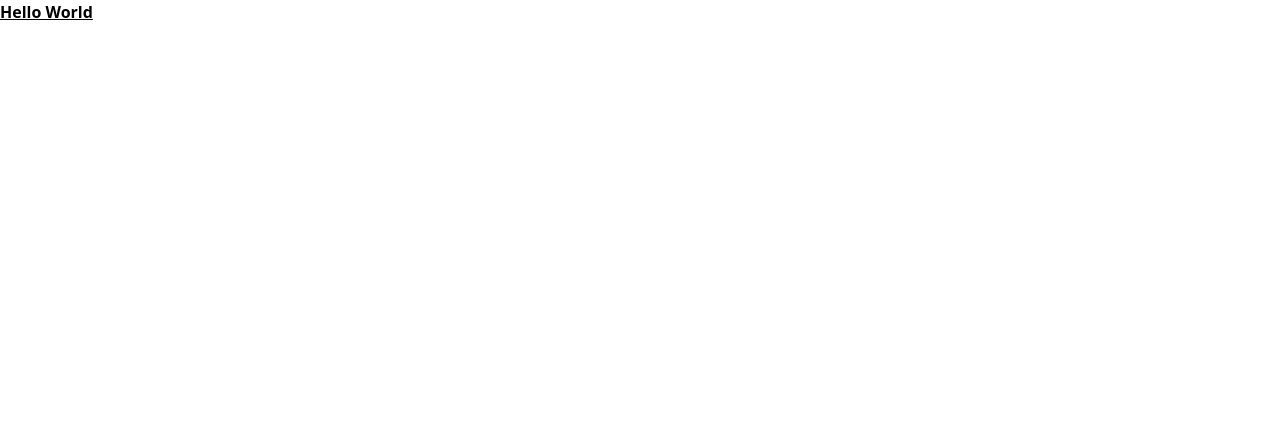
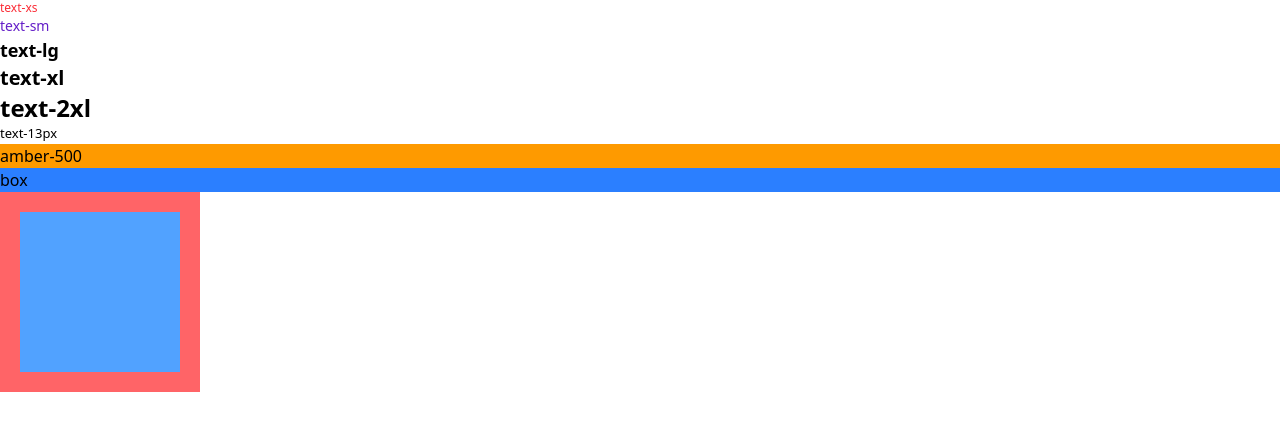
Before and after one commit to YOOJEYEONG/onebite_sns, a React (Vite) app in the folder onebite-exam/: page / in a window 1280 px wide. Shown: the top 430 px of the page. Built offline with nearby package versions, Linux system fonts and the light colour scheme; the HTML template or start-up script is replaced by a standard one.

Commit message:
tailwind css 핵심1

```diff
--- a/onebite-exam/src/App.tsx
+++ b/onebite-exam/src/App.tsx
@@ -1,7 +1,28 @@
 import "./App.css";
 
 function App() {
-  return <div className="font-bold underline">Hello World</div>;
+  return (
+    <div>
+      {/* 1. 타이포그래프 */}
+      <div className="text-xs text-red-500">text-xs</div>
+      <div className="text-sm text-[rgb(100,30,200)]">text-sm</div>
+      <div className="text-lg font-bold">text-lg</div>
+      <div className="text-xl font-extrabold">text-xl</div>
+      <div className="text-2xl font-black">text-2xl</div>
+      <div className="text-[13px]">text-13px</div>
+
+      {/* 2. 백그라운드 컬러 */}
+      <div className="bg-amber-500">amber-500</div>
+
+      {/* 3. 사이즈 */}
+      <div className="w-full bg-blue-500">box</div>
+
+      {/* 4. 여백 */}
+      <div className="h-50 w-50 bg-red-400 p-5">
+        <div className="h-full w-full bg-blue-400"></div>
+      </div>
+    </div>
+  );
 }
 
 export default App;
```
